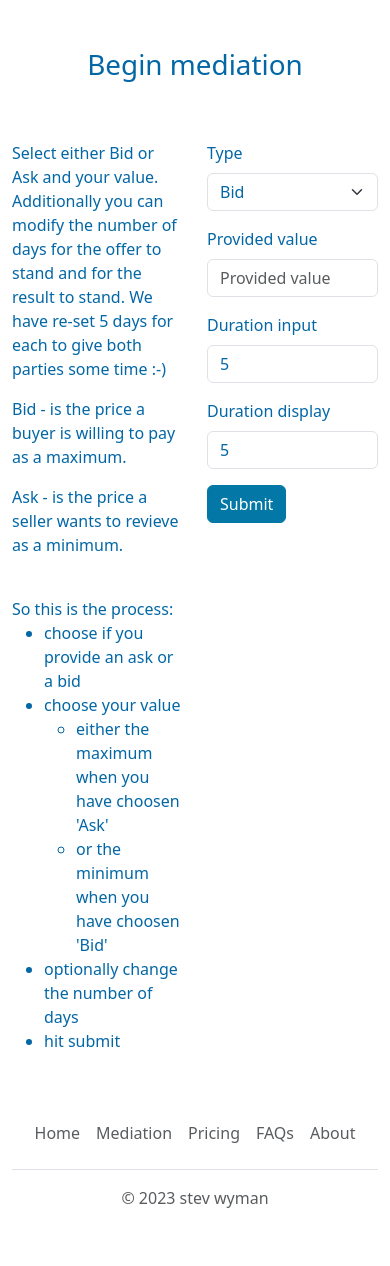
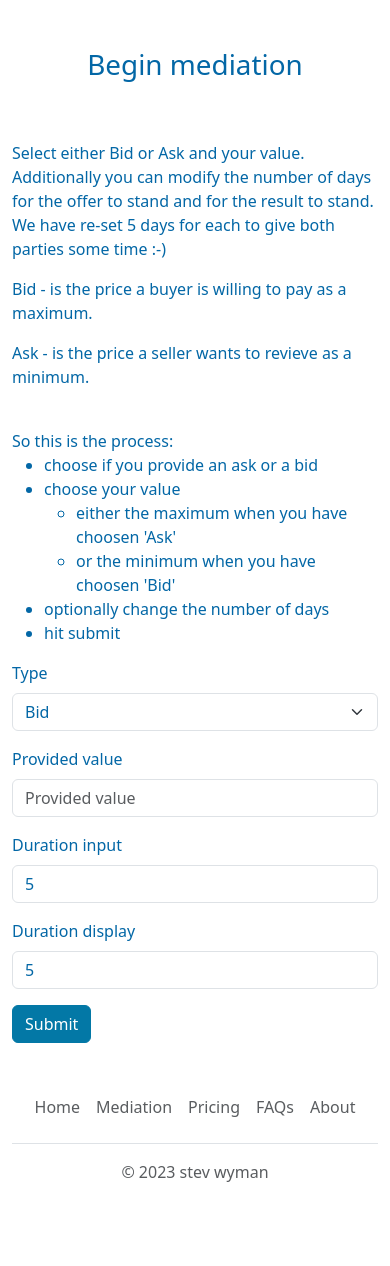
Before and after one commit to stevwyman/mediator, a Django app: page /mediate/start in a window 390 px wide. Shown: the part 62-1328 px from the top of the page. After the commit the page ends 1244 px from the top, so only its background shows below. Run offline with Django 4.2, Linux system fonts and the light colour scheme; some libraries are stand-ins or nearby versions.

Commit message:
layout fix

```diff
--- a/mediate/templates/mediate/start.html
+++ b/mediate/templates/mediate/start.html
@@ -14,7 +14,7 @@
 <div class="container">
 
 	<div class="row py-1">
-		<div class="col col-md-8">
+		<div class="col-md-8">
             <p>Select either Bid or Ask and your value. Additionally you can modify the number of days for the offer to stand and for the result to stand. We have re-set 5 days for each to give both parties some time :-)</p>
             <p>Bid - is the price a buyer is willing to pay as a maximum.</p>
             <p>Ask - is the price a seller wants to revieve as a minimum.</p>
@@ -30,9 +30,8 @@
                 <li>optionally change the number of days</li>
                 <li>hit submit</li>
             </ul>
-
         </div>
-        <div class="col col-md-4">
+        <div class="col-md-4">
             <form action="{% url 'start' %}" method="POST">
                 {% csrf_token %}
                 {% bootstrap_form form %}
```
Also changed, not shown: mediate/templates/mediate/confirmation.html (+2 -2 lines), db.sqlite3.
